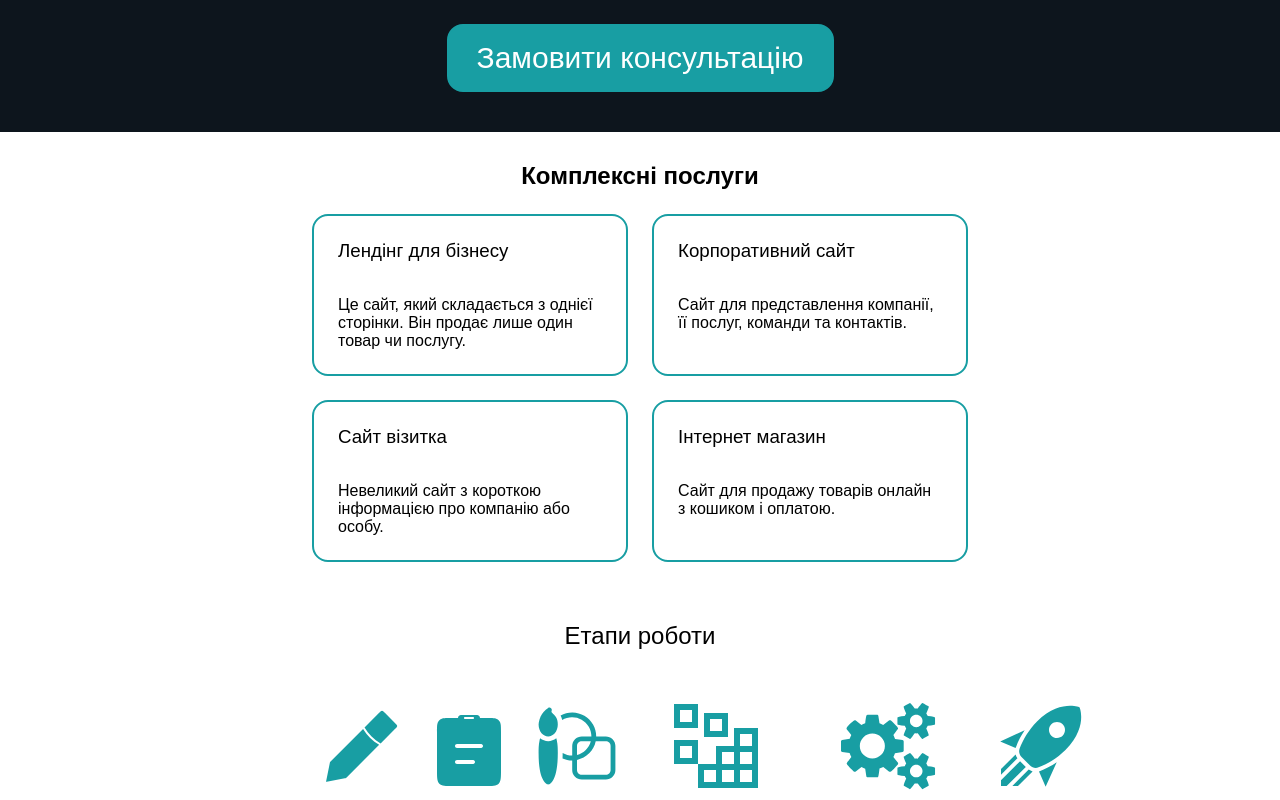
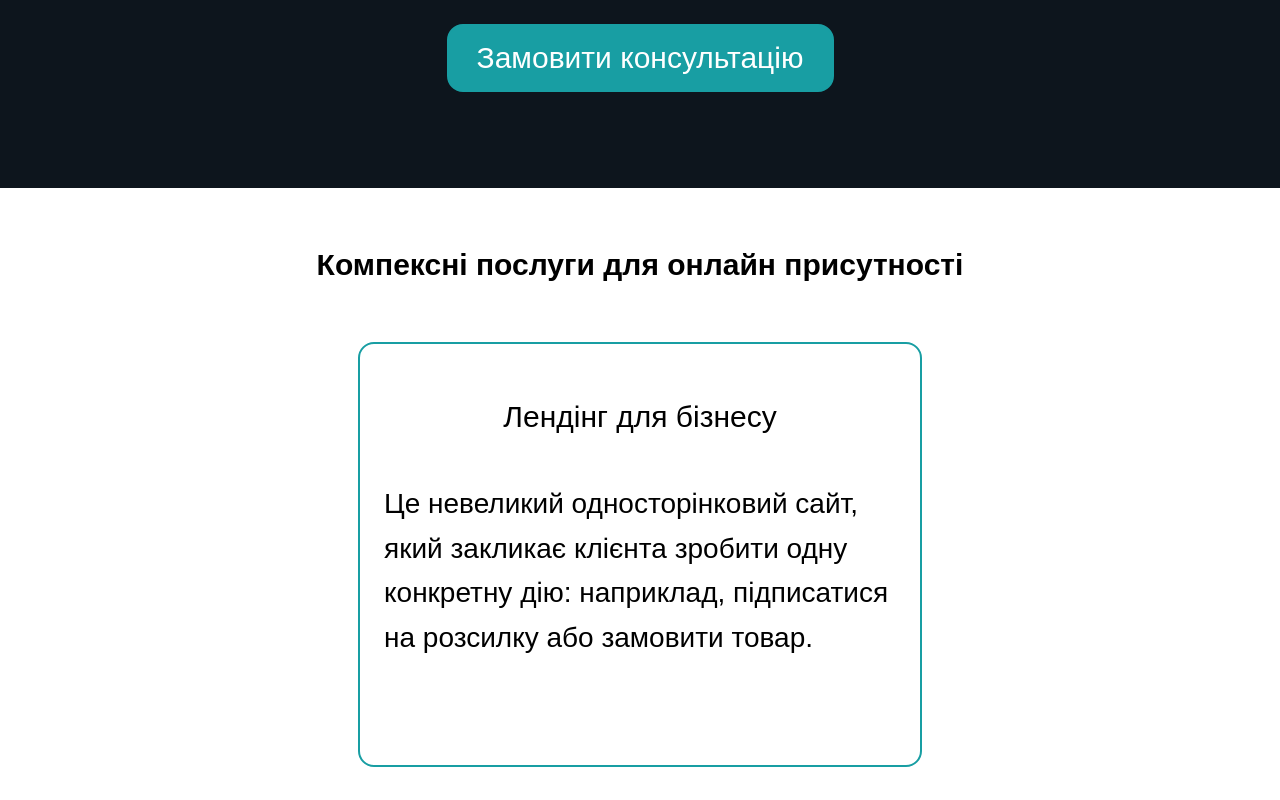
Before and after one commit to Ssovelich/owl-code, a React (Vite) app: page / in a window 1280 px wide. Shown: the part 600-1400 px from the top of the page. Built offline with nearby package versions, Linux system fonts and the light colour scheme; no server answers.

Commit message:
fix styles for modal card

```diff
--- a/public/locales/en/common.json
+++ b/public/locales/en/common.json
@@ -8,7 +8,7 @@
   "contacts": "Contacts",
   "consultation": "Consultation",
 
-  "services_title": "Comprehensive services",
+  "services_title": "Comprehensive services for online presence",
 
   "about_title": "About us",
 
--- a/public/locales/ua/common.json
+++ b/public/locales/ua/common.json
@@ -8,7 +8,7 @@
   "contacts": "Контакти",
   "consultation": "Консультація",
 
-  "services_title": "Комплексні послуги",
+  "services_title": "Компексні послуги для онлайн присутності",
 
   "about_title": "Про нас",
 
--- a/public/locales/ua/services.json
+++ b/public/locales/ua/services.json
@@ -2,23 +2,53 @@
   "cards": [
     {
       "title": "Лендінг для бізнесу",
-      "text": "Це сайт, який складається з однієї сторінки. Він продає лише один товар чи послугу.",
-      "description": "Детальний опис лендінгу для бізнесу: структура, переваги, цільові аудиторії тощо."
+      "text": "Це невеликий односторінковий сайт, який закликає клієнта зробити одну конкретну дію: наприклад, підписатися на розсилку або замовити товар.",
+      "description": [
+        "Ідеальний спосіб просування нового продукту.",
+        "За допомогою лендінгу, ви можете представити потенційним клієнтам новий продукт. Ліди матимуть можливість почитати про особливості та переваги продукту на веб-сторінці. Таким чином, сконцентруєте їхню увагу на нових продуктах чи послугах.",
+        "Простий процес прийняття рішень.",
+        "На лендінгу ви надаєте відвідувачам інформацію про один продукт, що пришвидшує процес прийняття рішень. Вони можуть зосередитися на відповідній інформації без будь-яких інших відволікань та вирішити, чи хочуть вони йти далі."
+      ]
     },
     {
       "title": "Корпоративний сайт",
-      "text": "Сайт для представлення компанії, її послуг, команди та контактів.",
-      "description": "Детальний опис корпоративного сайту, приклади структур та підходів."
+      "text": "Це сайт з певним каталогом, за допомогою якого відбувається прямий продаж товарів споживачеві, враховуючи доставку.",
+      "description": {
+        "paragraphs": [
+          "Корпоративний сайт – це офіційне представництво компанії в Інтернеті.",
+          "Як правило, такий ресурс містить історію, місію, цінності та вакансії компанії. Також тут розміщуються новини, контакти та можуть бути описані технологічні процеси.",
+          "Перелік цілей для створення корпоративного веб-сайту можна розширити. Вони залежать від того, якої мети хоче досягнути власник."
+        ],
+        "listTitle": "Основні цілі його створення такі:",
+        "list": [
+          "побудова впізнаваного бренду;",
+          "залучення клієнтів, партнерів та співробітників;",
+          "інформування відвідувачів про свою діяльність і продукцію."
+        ]
+      }
     },
     {
       "title": "Сайт візитка",
-      "text": "Невеликий сайт з короткою інформацією про компанію або особу.",
-      "description": "Розширена інформація про сайт-візитку та коли він ефективний."
+      "text": "Це віртуальна візитна картка компанії або окремої людини. Мета  — познайомити потенційних клієнтів із брендом або його послугами.",
+      "description": {
+        "paragraphs": [
+          "Сайт-візитка — це віртуальна візитна картка компанії або окремої людини.",
+          "Це важливий інструмент для презентації послуг компанії або особистого бренду. Він надає інформацію про вас або ваш бізнес",
+          "За допомогою такого сайту ви можете залучати нових клієнтів і підтримувати інтерес існуючих. Наприклад, на сайті можна вести корисний блог або розповідати про акції."
+        ],
+        "listTitle": "Стандартні розділи сайту-візитки:",
+        "list": ["Інформація про компанію.", "Каталог.", "Контакти."]
+      }
     },
     {
       "title": "Інтернет магазин",
-      "text": "Сайт для продажу товарів онлайн з кошиком і оплатою.",
-      "description": "Все про створення інтернет-магазину, функціонал, інтеграції."
+      "text": "Це сайт з певним каталогом, за допомогою якого відбувається прямий продаж товарів споживачеві, враховуючи доставку.",
+      "description": [
+        "Інтернет-магазин — це вебсайт із каталогом товарів, що забезпечує пряму реалізацію продукції споживачеві, включаючи її доставку.",
+        "Уся взаємодія — від ознайомлення з товаром і оформлення замовлення до укладання угоди — відбувається безпосередньо на сайті. Головна відмінність інтернет-магазину від традиційного полягає у відсутності потреби у фізичній інфраструктурі.",
+        "Якщо звичайний магазин потребує торгового залу, персоналу, вітрин та іншого обладнання, то онлайн-магазин реалізує всі ці функції за допомогою програмних засобів.",
+        "Відкриття власного інтернет-магазину — це крок до вищого рівня обслуговування клієнтів, що сприяє не лише зростанню продажів, а й покращенню іміджу компанії в очах споживачів."
+      ]
     }
   ]
 }
--- a/src/components/App.jsx
+++ b/src/components/App.jsx
@@ -31,8 +31,8 @@ function App() {
         <Services />
         <Processes />
         <About />
+        <Projects />
         <Advantages />
-        <Projects />
         <Consultation />
       </main>
       <Footer />
--- a/src/components/Hero/Hero.module.css
+++ b/src/components/Hero/Hero.module.css
@@ -1,7 +1,7 @@
 .hero {
   width: 100vw;
   background: var(--black);
-  padding: 185px 0 30px;
+  padding: 185px 0 60px;
   transition: padding 0.5s ease;
 }
 .hero_container {
@@ -67,7 +67,7 @@
 /* ==== TABLET (768px+) ==== */
 @media screen and (min-width: 744px) {
   .hero {
-    padding: 225px 0 40px;
+    padding: 225px 0 96px;
   }
   .hero_container {
     gap: 36px;
@@ -90,7 +90,7 @@
 /* ==== DESKTOP (1440px+) ==== */
 @media screen and (min-width: 1440px) {
   .hero {
-    padding: 235px 0 60px;
+    padding: 235px 0 72px;
   }
   .hero_container {
     max-width: 1280px;
--- a/src/components/Services/Services.module.css
+++ b/src/components/Services/Services.module.css
@@ -1,38 +1,36 @@
 .services {
   width: 100vw;
-  padding: 30px 0;
+  padding: 40px 0;
   scroll-margin-top: 100px;
 }
 .services_container {
   display: flex;
   flex-direction: column;
   align-items: center;
-  gap: 24px;
+  gap: 20px;
 }
 .title {
-  font-size: 24px;
-  font-weight: bold;
+  font-weight: 600;
+  font-size: 20px;
   text-align: center;
 }
 .list {
   display: flex;
   flex-direction: column;
-  gap: 16px;
+  gap: 20px;
 }
 .card {
   position: relative;
   display: flex;
   flex-direction: column;
-  align-items: flex-start;
-  gap: 16px;
-  padding: 24px;
-  border: 2px solid var(--accent);
-  border-radius: 16px;
-  /* background-color: var(--background); */
-  /* box-shadow: 0px 4px 8px -2px rgba(0, 0, 0, 0.1); */
-  transition: all 0.4s ease;
+  width: 343px;
+  height: 209px;
+  padding: 16px;
+  border: 1px solid var(--accent);
+  border-radius: 8px;
   overflow: hidden;
   cursor: pointer;
+  transition: all 0.4s ease;
 }
 
 .card::after {
@@ -51,16 +49,24 @@
 .card:hover {
   transform: scale(1.03);
 }
-
 .card:hover::after {
   opacity: 1;
 }
-
 .TitleItem {
-  margin-bottom: 18px;
+  font-weight: 500;
+  font-size: 20px;
+  text-align: center;
+  margin-bottom: 12px;
 }
-
+.text {
+  font-weight: 400;
+  font-size: 18px;
+  line-height: 160%;
+}
 .arrow {
+  display: flex;
+  align-items: center;
+  justify-content: center;
   position: absolute;
   top: 16px;
   right: 16px;
@@ -68,11 +74,8 @@
   border: transparent;
   color: transparent;
   border-radius: 50%;
-  padding: 8px;
-  display: flex;
-  align-items: center;
-  justify-content: center;
-  transition: background-color 0.3s ease, transform 0.3s ease;
+  width: 34px;
+  height: 34px;
   pointer-events: none;
   transition: all 0.3s ease;
 }
@@ -82,24 +85,73 @@
   color: var(--accent);
 }
 
+/* ==== TABLET (768px+) ==== */
+@media screen and (min-width: 744px) {
+  .services {
+    padding: 60px 0;
+  }
+  .services_container {
+    gap: 60px;
+  }
+  .title {
+    font-size: 30px;
+  }
+  .list {
+    gap: 48px;
+  }
+  .card {
+    width: 564px;
+    height: 425px;
+    padding: 56px 24px;
+    border: 2px solid var(--accent);
+    border-radius: 16px;
+  }
+  .card:hover .arrow {
+    border: 2px solid var(--accent);
+  }
+  .TitleItem {
+    font-size: 30px;
+    margin-bottom: 48px;
+  }
+  .text {
+    font-size: 28px;
+  }
+  .arrow {
+    top: 24px;
+    right: 24px;
+    width: 48px;
+    height: 48px;
+  }
+  .icon {
+    width: 32px;
+    height: 32px;
+  }
+}
 
-/* ==== TABLET (768px+) ==== */
-@media screen and (min-width: 768px) {
+/* ==== DESKTOP (1440px+) ==== */
+@media screen and (min-width: 1440px) {
+  .services {
+    padding: 80px 0;
+  }
+  .services_container {
+    gap: 80px;
+  }
+  .title {
+    font-size: 40px;
+  }
   .list {
     flex-direction: row;
     flex-wrap: wrap;
     justify-content: center;
-    gap: 24px;
+    gap: 80px;
   }
-
   .card {
-    width: calc(50% - 12px);
+    width: calc(50% - 80px);
+  }
+  .TitleItem {
+    font-size: 36px;
+  }
+  .text {
+    font-size: 32px;
   }
 }
-
-/* ==== DESKTOP (1440px+) ==== */
-@media screen and (min-width: 1280px) {
-  .card {
-    width: calc(50% - 20px);
-  }
-}
```
Also changed, not shown: public/locales/en/services.json (+4 -4 lines), src/components/ModalCard/ModalCard.jsx (+41 -6 lines), src/components/ModalCard/ModalCard.module.css (+66 -9 lines).
